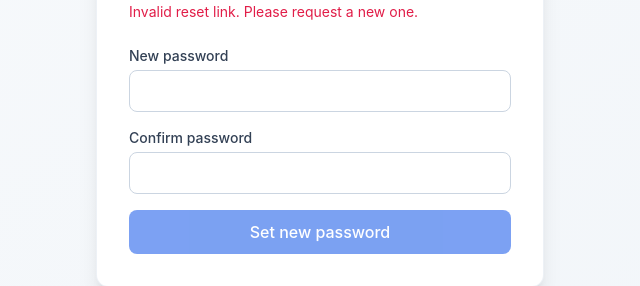
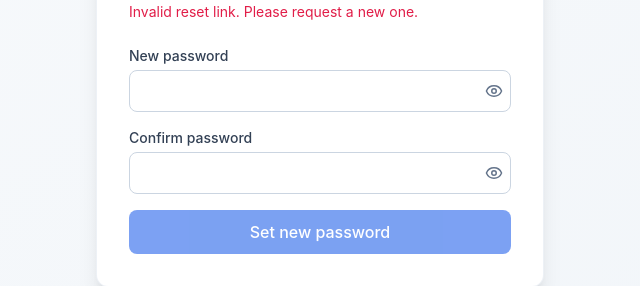
Before and after one commit to TpMahajan/HealthVaultWeb, a React (Create React App) app: page /reset-password in a window 1280 px wide. Shown: the part 312-598 px from the top of the page, without its empty margins (320-960 px from the left). Built offline with nearby package versions, Linux system fonts and the light colour scheme; no server answers.

Commit message:
Added Reset Password Page 2.0

```diff
--- a/src/components/ForgotPasswordPage.js
+++ b/src/components/ForgotPasswordPage.js
@@ -1,7 +1,7 @@
 import React, { useState } from "react";
 import { useNavigate } from "react-router-dom";
 
-const API_BASE = process.env.REACT_APP_API_BASE || "https://backend-medicalvault.onrender.com";
+const API_BASE = process.env.REACT_APP_API_BASE || "https://backend-medicalvault.onrender.com/api";
 
 export default function ForgotPasswordPage() {
   const navigate = useNavigate();
@@ -22,7 +22,7 @@ export default function ForgotPasswordPage() {
 
     setSubmitting(true);
     try {
-      const res = await fetch(`${API_BASE}/api/auth/forgot-password`, {
+      const res = await fetch(`${API_BASE}/auth/forgot-password`, {
         method: "POST",
         headers: { "Content-Type": "application/json" },
         body: JSON.stringify({ email }),
--- a/src/components/ResetPasswordPage.js
+++ b/src/components/ResetPasswordPage.js
@@ -1,7 +1,8 @@
 import React, { useMemo, useState } from "react";
+import { Eye, EyeOff } from "lucide-react";
 import { useNavigate, useSearchParams } from "react-router-dom";
 
-const API_BASE = process.env.REACT_APP_API_BASE || "https://backend-medicalvault.onrender.com";
+const API_BASE = process.env.REACT_APP_API_BASE || "https://backend-medicalvault.onrender.com/api";
 
 export default function ResetPasswordPage() {
   const navigate = useNavigate();
@@ -11,6 +12,8 @@ export default function ResetPasswordPage() {
   const [password, setPassword] = useState("");
   const [confirm, setConfirm] = useState("");
   const [submitting, setSubmitting] = useState(false);
+  const [showPw, setShowPw] = useState(false);
+  const [showConfirm, setShowConfirm] = useState(false);
   const [message, setMessage] = useState("");
   const [isError, setIsError] = useState(false);
 
@@ -37,7 +40,7 @@ export default function ResetPasswordPage() {
 
     setSubmitting(true);
     try {
-      const res = await fetch(`${API_BASE}/api/auth/reset-password`, {
+      const res = await fetch(`${API_BASE}/auth/reset-password`, {
         method: "POST",
         headers: { "Content-Type": "application/json" },
         body: JSON.stringify({ token, newPassword: password }),
@@ -76,26 +79,46 @@ export default function ResetPasswordPage() {
           <form onSubmit={handleSubmit} className="mt-6 space-y-4">
             <div>
               <label className="block text-sm font-medium text-slate-700 dark:text-slate-300">New password</label>
+              <div className="mt-1 relative">
                 <input
-                type="password"
-                className="mt-1 w-full rounded-lg border border-slate-300 dark:border-slate-700 bg-white dark:bg-slate-800 px-3 py-2 text-slate-900 dark:text-white focus:outline-none focus:ring-2 focus:ring-blue-500"
+                  type={showPw ? "text" : "password"}
+                  className="w-full rounded-lg border border-slate-300 dark:border-slate-700 bg-white dark:bg-slate-800 px-3 py-2 pr-10 text-slate-900 dark:text-white focus:outline-none focus:ring-2 focus:ring-blue-500"
                   value={password}
                   onChange={(e) => setPassword(e.target.value)}
                   minLength={6}
                   required
                 />
+                <button
+                  type="button"
+                  onClick={() => setShowPw((v) => !v)}
+                  className="absolute inset-y-0 right-2 flex items-center text-slate-500 hover:text-slate-700 dark:text-slate-400 dark:hover:text-slate-200"
+                  aria-label={showPw ? "Hide password" : "Show password"}
+                >
+                  {showPw ? <EyeOff size={18} /> : <Eye size={18} />}
+                </button>
+              </div>
             </div>
 
             <div>
               <label className="block text-sm font-medium text-slate-700 dark:text-slate-300">Confirm password</label>
+              <div className="mt-1 relative">
                 <input
-                type="password"
-                className="mt-1 w-full rounded-lg border border-slate-300 dark:border-slate-700 bg-white dark:bg-slate-800 px-3 py-2 text-slate-900 dark:text-white focus:outline-none focus:ring-2 focus:ring-blue-500"
+                  type={showConfirm ? "text" : "password"}
+                  className="w-full rounded-lg border border-slate-300 dark:border-slate-700 bg-white dark:bg-slate-800 px-3 py-2 pr-10 text-slate-900 dark:text-white focus:outline-none focus:ring-2 focus:ring-blue-500"
                   value={confirm}
                   onChange={(e) => setConfirm(e.target.value)}
                   minLength={6}
                   required
                 />
+                <button
+                  type="button"
+                  onClick={() => setShowConfirm((v) => !v)}
+                  className="absolute inset-y-0 right-2 flex items-center text-slate-500 hover:text-slate-700 dark:text-slate-400 dark:hover:text-slate-200"
+                  aria-label={showConfirm ? "Hide password" : "Show password"}
+                >
+                  {showConfirm ? <EyeOff size={18} /> : <Eye size={18} />}
+                </button>
+              </div>
             </div>
 
             <button
```
Lines whose indentation alone changed are shown as unchanged.
